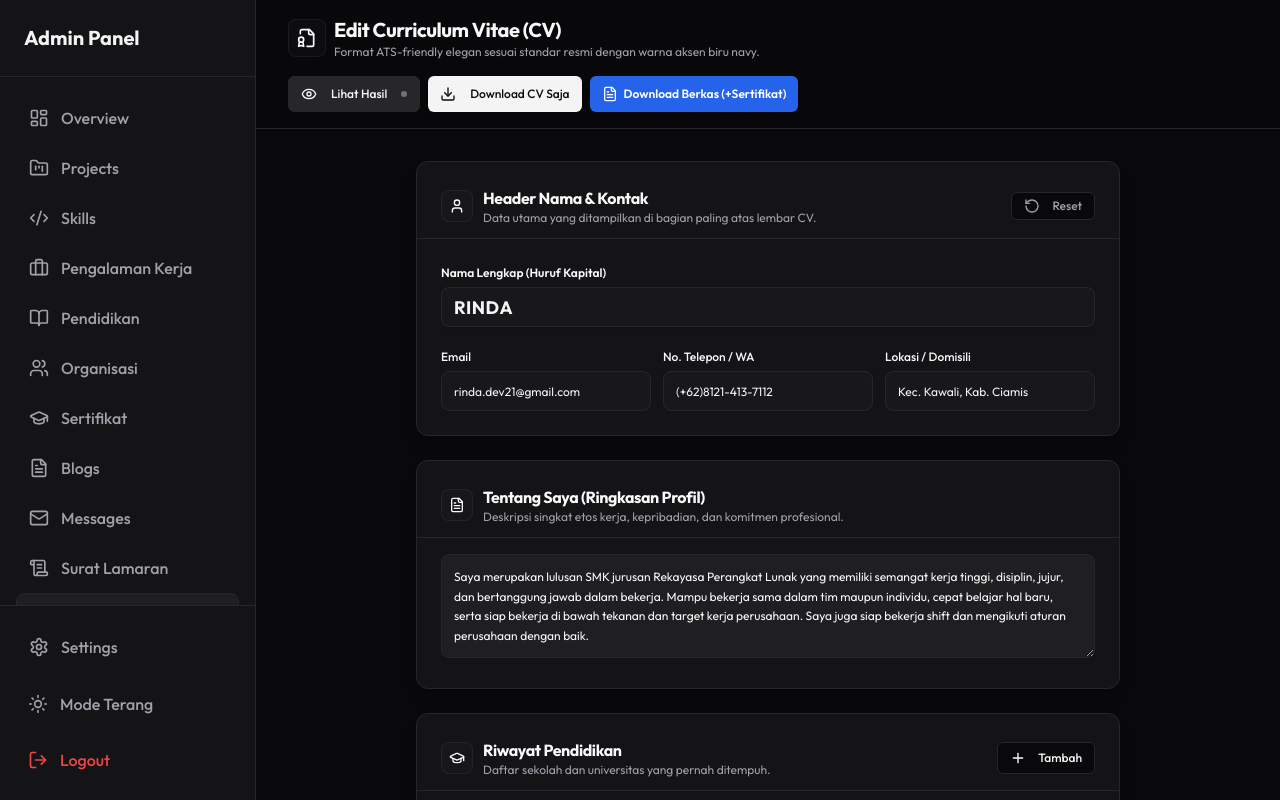
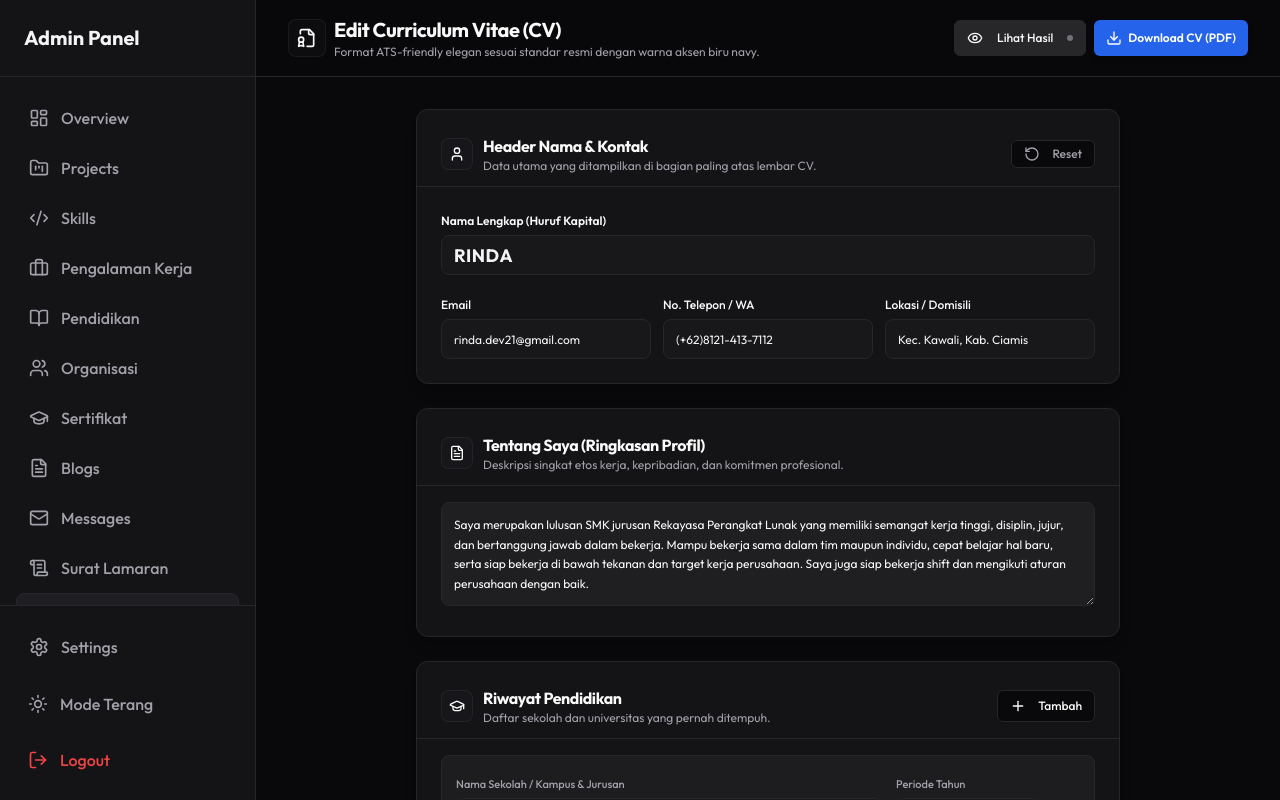
Before and after one commit to rinzzzz2101/Portofolio_Rinda, a Next.js app: page /dashboard/cv in a window 1280 px wide. Built offline with nearby package versions, Linux system fonts and the light colour scheme.

Commit message:
refactor: remove Download Berkas button from CV page header

```diff
--- a/src/app/dashboard/cv/page.tsx
+++ b/src/app/dashboard/cv/page.tsx
@@ -732,29 +732,16 @@ export default function CvEditorPage() {
             )}
           </Button>
 
-          {/* Tombol Download PDF CV Saja */}
+          {/* Tombol Download PDF CV */}
           <Button
             type="button"
             size="sm"
             onClick={handleOpenDownloadModal}
-            className="bg-zinc-100 hover:bg-white text-zinc-950 font-medium text-xs h-9 shadow-lg shadow-md"
+            className="bg-blue-600 hover:bg-blue-700 text-white font-semibold text-xs h-9 shadow-md flex items-center gap-1.5"
           >
-            <Download className="w-3.5 h-3.5 mr-1.5" />
-            Download CV Saja
+            <Download className="w-3.5 h-3.5" />
+            Download CV (PDF)
           </Button>
-
-          {/* Tombol Menuju Download Berkas Lengkap (+Sertifikat) */}
-          <Link href="/dashboard/download-berkas">
-            <Button
-              type="button"
-              size="sm"
-              className="bg-blue-600 hover:bg-blue-700 text-white font-semibold text-xs h-9 shadow-md flex items-center gap-1.5"
-              title="Atur Susunan & Download Dokumen Lengkap beserta Sertifikat"
-            >
-              <FileText className="w-3.5 h-3.5" />
-              <span>Download Berkas (+Sertifikat)</span>
-            </Button>
-          </Link>
         </div>
       </header>
 
```
